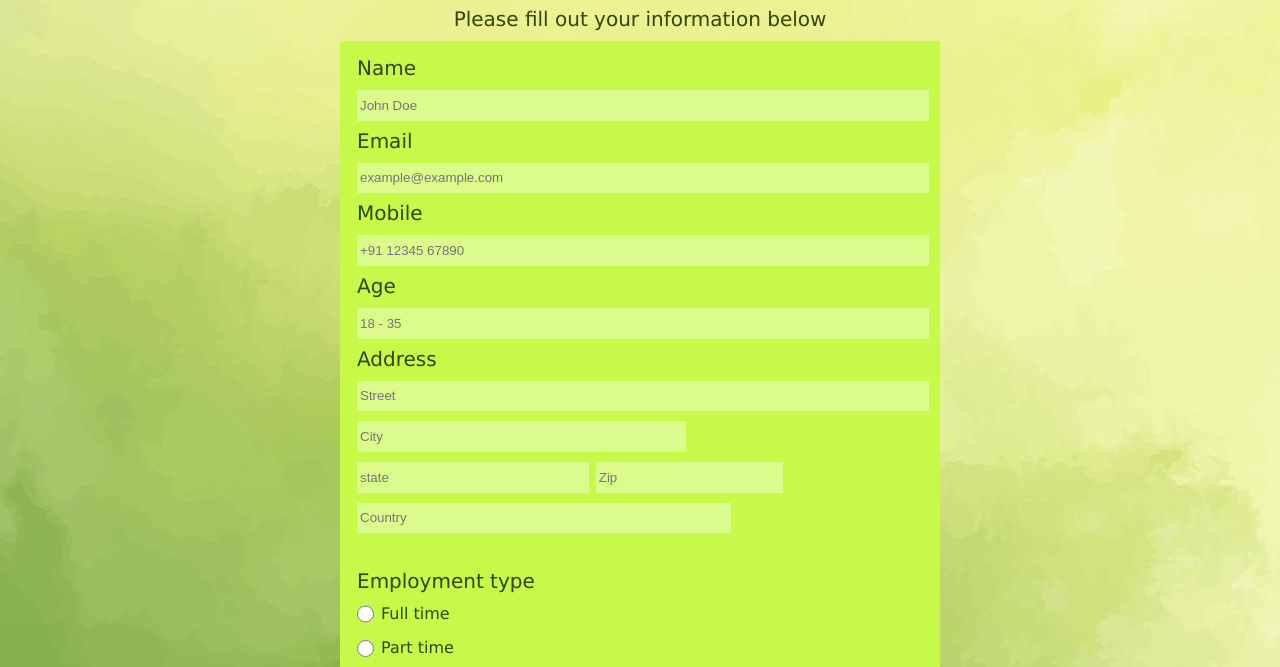
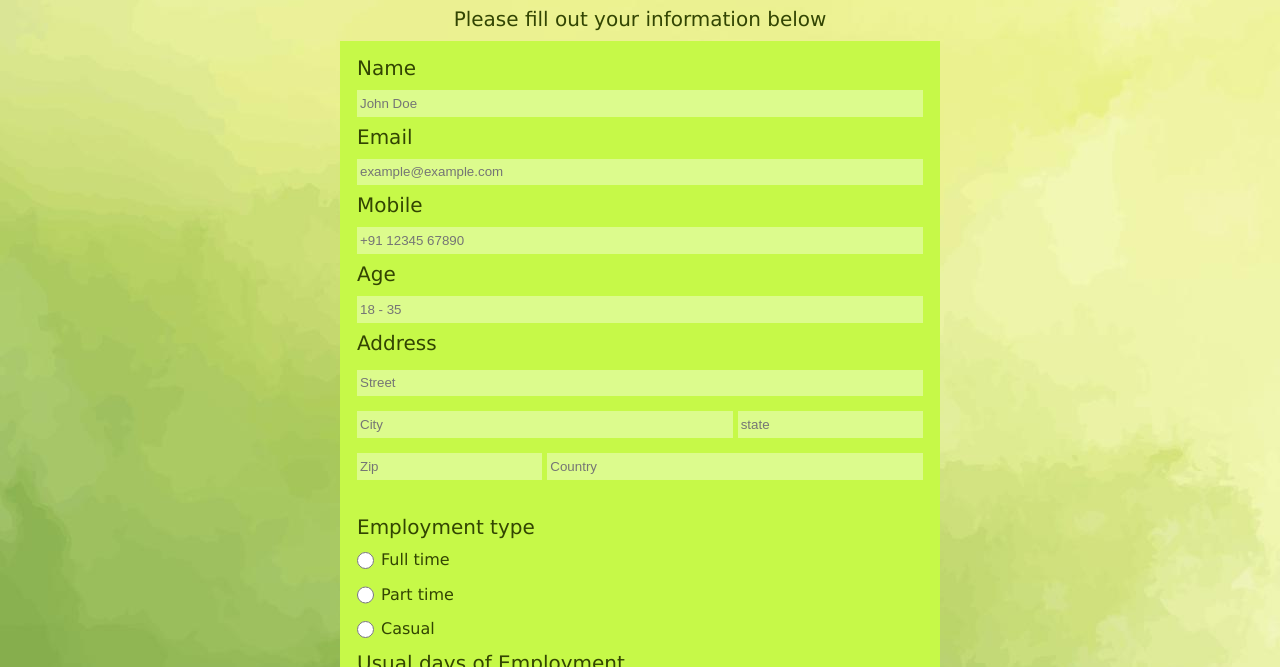
Before and after one commit to pr454d-p/freecodecamp_survey_form, a plain HTML site: page index.html in a window 1280 px wide. Shown: the part 89-756 px from the top of the page. Drawn offline with Linux system fonts and the light colour scheme.

Commit message:
Update styles.css

```diff
--- a/styles.css
+++ b/styles.css
@@ -33,27 +33,48 @@ label{
 }
 input,select,textarea{
     background-color: #dcfb8d;
-    border: 0;
+    border: 5px;
     margin: 10px 0 0 0;
     width: 100%;
     min-height: 2em;
+    -moz-box-sizing: border-box;
+    -webkit-box-sizing: border-box;
+    box-sizing: border-box;
 }
 input{
-    border: 1px solid #dcfb8d;
-    padding: 1px 2px;
+    border: 0 solid #dcfb8d;
+    padding: 1px 3px;
+}
+.address-class{
+    display: grid;
+    grid-template-columns: 1fr 1fr 1fr;
+    grid-gap: 5px;
+}
+.address{
+    grid-column-start: 1;
+    grid-column-end: 3;
+}
+.street{
+    grid-column-start: 1;
+    grid-column-end: 4;
 }
 .city{
-    width: 57%;
+    grid-column-start: 1;
+    grid-column-end: 3;
 }
 .state{
-    width: 40%;
+    grid-column-start: 3;
+    grid-column-end: 4;
 }
 .zip{
-    width: 32%;
+    grid-column-start: 1;
+    grid-column-end: 2;
 }
 .country{
-    width: 65%;
+    grid-column-start: 2;
+    grid-column-end: 4;
 }
+
 input[type="radio"],input[type="checkbox"]{
     width: 1.3em;
     margin: 0 0.5em 0 0;
```
